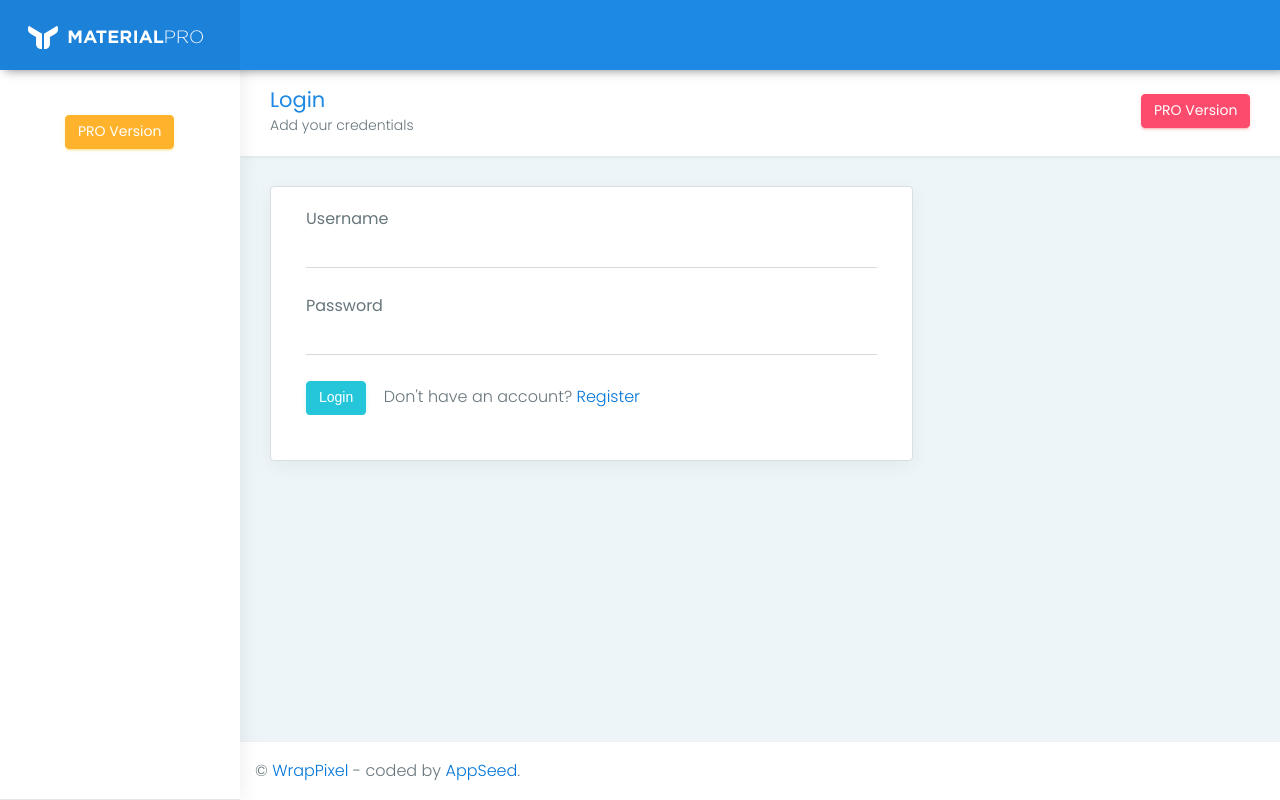
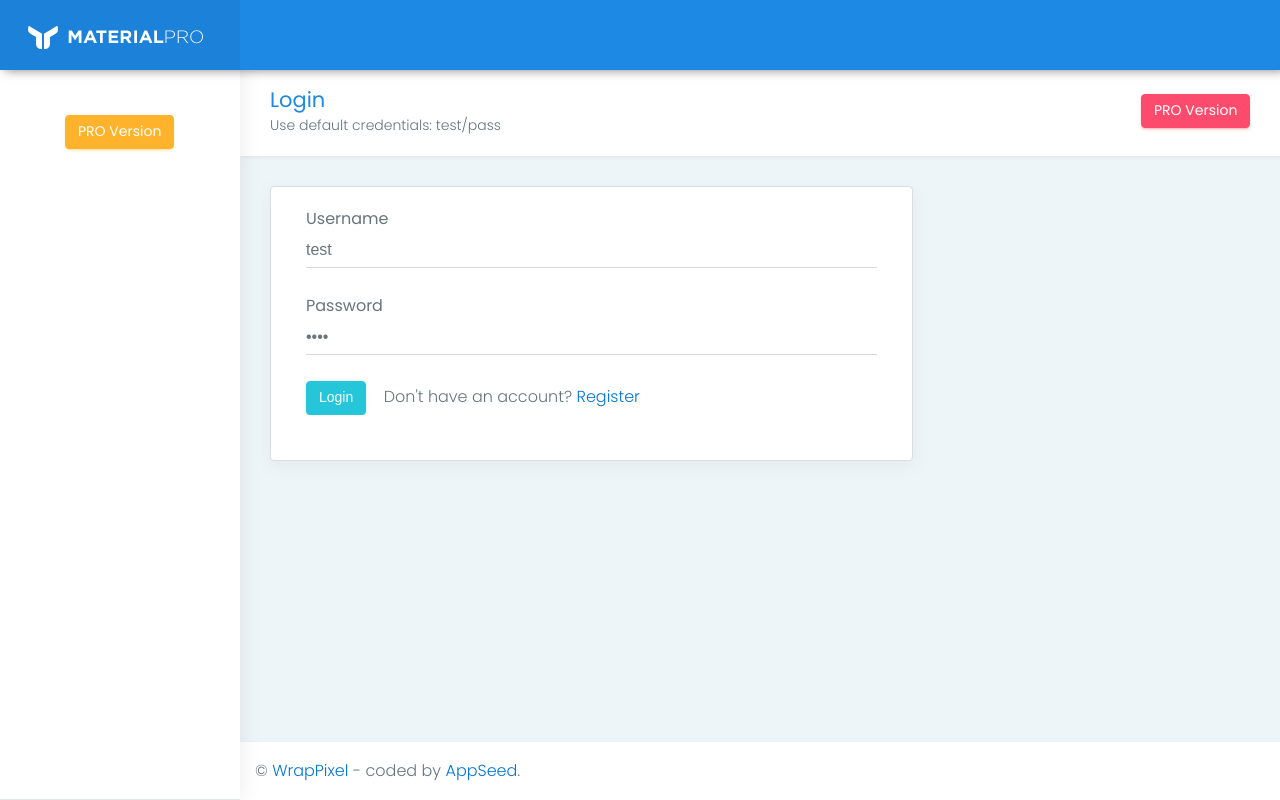
Before and after one commit to app-generator/flask-materialpro-lite, a Flask app: page /login in a window 1280 px wide. Run offline with Flask 2, Linux system fonts and the light colour scheme; some libraries are stand-ins or nearby versions.

Commit message:
Login Form - Added default credentials (temporary update)

```diff
--- a/app/base/templates/accounts/login.html
+++ b/app/base/templates/accounts/login.html
@@ -24,7 +24,7 @@
                         {% if msg %}
                             {{ msg | safe }}
                         {% else %}
-                            Add your credentials
+                            Use default credentials: test/pass
                         {% endif %}
                     </li>
                 </ol>
@@ -58,14 +58,14 @@
                             <div class="form-group">
                                 <label class="col-md-12">Username</label>
                                 <div class="col-md-12">
-                                    {{ form.username(class="form-control form-control-line") }}
+                                    <input class="form-control form-control-line" type="text" name="username" value="test">
                                 </div>
                             </div>
 
                             <div class="form-group">
                                 <label class="col-md-12">Password</label>
                                 <div class="col-md-12">
-                                    {{ form.password(class="form-control form-control-line", type="password") }}
+                                    <input class="form-control form-control-line" type="password" name="password" value="pass">
                                 </div>
                             </div>
 
```
